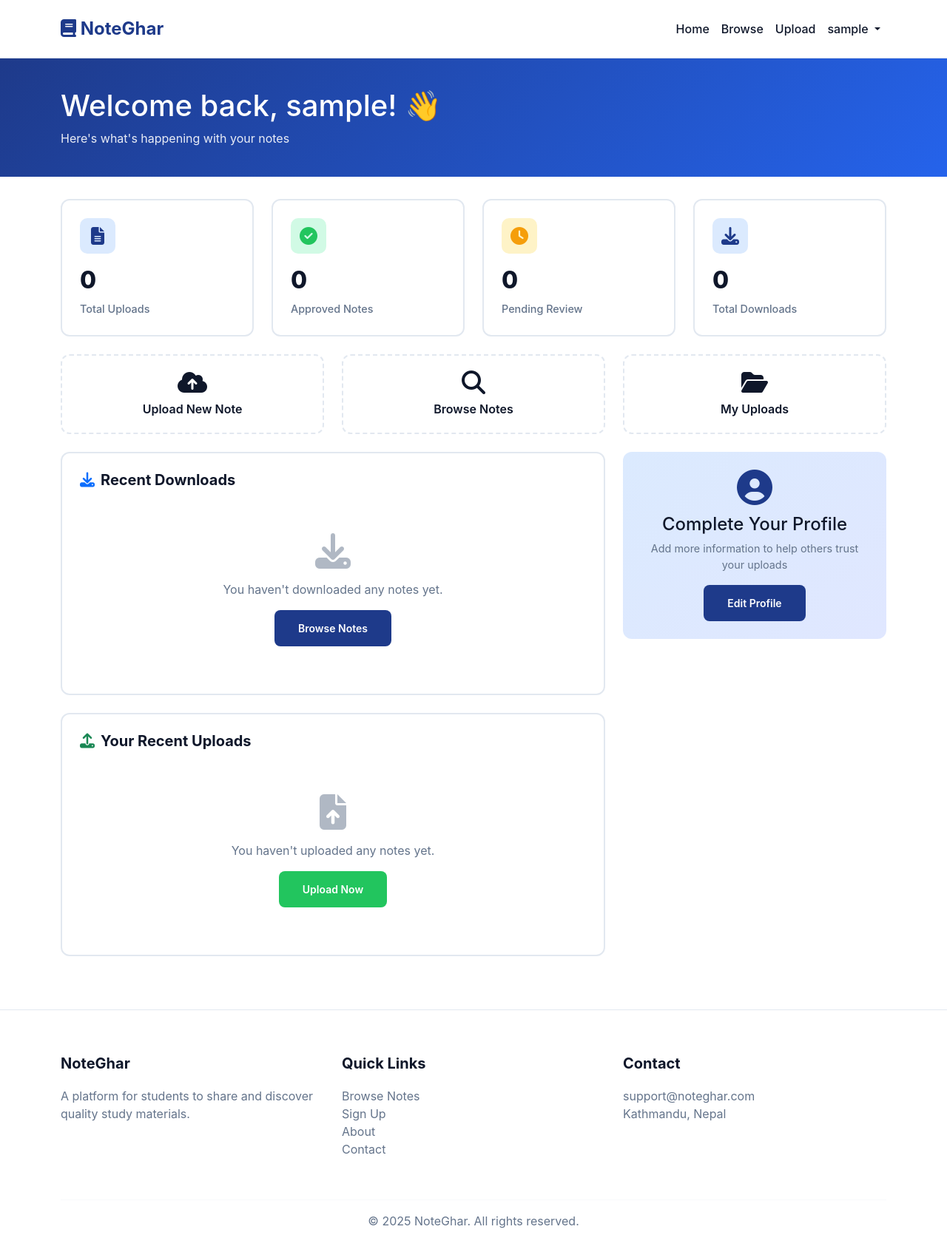
After one commit to w4ib4/Noteghar, a Django app: page / in a window 1280 px wide. The commit adds this page. Shown: the whole page at 74% size. Run offline with Django 5.2, Linux system fonts and the light colour scheme; the visitor is signed in with stand-in values (Sample User, id 1); data that the repository does not hold is empty; parts of the project's set-up code (start-up, migrations or seed data) failed here and were passed over.

Commit message:
fix: landing page and user dashboard templates

```diff
--- a/core/templates/base.html
+++ b/core/templates/base.html
@@ -7,17 +7,17 @@
     <link href="https://cdn.jsdelivr.net/npm/bootstrap@5.3.0/dist/css/bootstrap.min.css" rel="stylesheet">
     <link rel="stylesheet" href="https://cdnjs.cloudflare.com/ajax/libs/font-awesome/6.4.0/css/all.min.css">
     <style>
-        /* Modern color scheme for education platform */
+
         :root {
-            --primary: #1E3A8A;        /* Deep Blue - trust & intelligence */
-            --primary-light: #2563EB;  /* Lighter blue for hover */
-            --secondary: #22C55E;      /* Soft Green - growth & success */
-            --accent: #F59E0B;         /* Warm Amber - energy */
-            --dark: #0f172a;           /* Dark text */
-            --light: #F8FAFC;          /* Light background */
-            --white: #FFFFFF;          /* Pure white */
-            --border: #E2E8F0;         /* Subtle borders */
-            --text-muted: #64748B;     /* Muted text */
+            --primary: #1E3A8A;
+            --primary-light: #2563EB;
+            --secondary: #22C55E;
+            --accent: #F59E0B;
+            --dark: #0f172a;
+            --light: #F8FAFC;
+            --white: #FFFFFF;
+            --border: #E2E8F0;
+            --text-muted: #64748B;
         }
 
         body {
@@ -455,7 +455,7 @@
             </div>
             <hr style="border-color: var(--border);">
             <div class="text-center">
-                <p class="mb-0">&copy; 2024 NoteGhar. All rights reserved.</p>
+                <p class="mb-0">&copy; 2025 NoteGhar. All rights reserved.</p>
             </div>
         </div>
     </footer>
--- /dev/null
+++ b/core/templates/core/dashboard.html
@@ -0,0 +1,331 @@
+{% extends 'base.html' %}
+
+{% block title %}Dashboard - NoteGhar{% endblock %}
+
+{% block extra_css %}
+<style>
+    .dashboard-header {
+        background: linear-gradient(135deg, var(--primary) 0%, var(--primary-light) 100%);
+        color: white;
+        padding: 40px 0;
+        margin-bottom: 30px;
+    }
+
+    .stat-card {
+        background: white;
+        border: 2px solid var(--border);
+        border-radius: 12px;
+        padding: 24px;
+        height: 100%;
+        transition: all 0.3s;
+    }
+
+    .stat-card:hover {
+        border-color: var(--primary);
+        box-shadow: 0 4px 12px rgba(30, 58, 138, 0.1);
+    }
+
+    .stat-icon {
+        width: 48px;
+        height: 48px;
+        border-radius: 10px;
+        display: flex;
+        align-items: center;
+        justify-content: center;
+        font-size: 1.5rem;
+        margin-bottom: 12px;
+    }
+
+    .stat-icon.blue {
+        background: #DBEAFE;
+        color: var(--primary);
+    }
+
+    .stat-icon.green {
+        background: #D1FAE5;
+        color: var(--secondary);
+    }
+
+    .stat-icon.amber {
+        background: #FEF3C7;
+        color: var(--accent);
+    }
+
+    .stat-icon.red {
+        background: #FEE2E2;
+        color: #DC2626;
+    }
+
+    .stat-value {
+        font-size: 2rem;
+        font-weight: 800;
+        color: var(--dark);
+        margin: 8px 0 4px 0;
+    }
+
+    .stat-label {
+        color: var(--text-muted);
+        font-size: 0.9rem;
+        font-weight: 500;
+    }
+
+    .dashboard-card {
+        background: white;
+        border: 2px solid var(--border);
+        border-radius: 12px;
+        padding: 24px;
+        margin-bottom: 24px;
+    }
+
+    .card-header-custom {
+        display: flex;
+        justify-content: between;
+        align-items: center;
+        margin-bottom: 20px;
+    }
+
+    .card-header-custom h3 {
+        font-size: 1.25rem;
+        font-weight: 700;
+        color: var(--dark);
+        margin: 0;
+    }
+
+    .note-item {
+        padding: 16px;
+        border: 1px solid var(--border);
+        border-radius: 8px;
+        margin-bottom: 12px;
+        transition: all 0.2s;
+    }
+
+    .note-item:hover {
+        border-color: var(--primary);
+        background: var(--light);
+    }
+
+    .note-item h5 {
+        font-size: 1rem;
+        font-weight: 600;
+        color: var(--dark);
+        margin-bottom: 4px;
+    }
+
+    .note-item small {
+        color: var(--text-muted);
+    }
+
+    .quick-action-btn {
+        display: flex;
+        align-items: center;
+        justify-content: center;
+        padding: 20px;
+        border: 2px dashed var(--border);
+        border-radius: 12px;
+        text-decoration: none;
+        color: var(--dark);
+        font-weight: 600;
+        transition: all 0.3s;
+        height: 100%;
+    }
+
+    .quick-action-btn:hover {
+        border-color: var(--primary);
+        background: var(--light);
+        color: var(--primary);
+        border-style: solid;
+    }
+
+    .quick-action-btn i {
+        font-size: 2rem;
+        margin-bottom: 8px;
+    }
+
+    .empty-state {
+        text-align: center;
+        padding: 40px 20px;
+        color: var(--text-muted);
+    }
+
+    .empty-state i {
+        font-size: 3rem;
+        margin-bottom: 16px;
+        opacity: 0.5;
+    }
+</style>
+{% endblock %}
+
+{% block content %}
+<!-- Dashboard Header -->
+<div class="dashboard-header">
+    <div class="container">
+        <h1 class="mb-2">Welcome back, {{ user.username }}! 👋</h1>
+        <p class="mb-0" style="opacity: 0.9;">Here's what's happening with your notes</p>
+    </div>
+</div>
+
+<div class="container mb-5">
+    <!-- Stats Cards -->
+    <div class="row g-4 mb-4">
+        <div class="col-md-3 col-sm-6">
+            <div class="stat-card">
+                <div class="stat-icon blue">
+                    <i class="fas fa-file-alt"></i>
+                </div>
+                <div class="stat-value">{{ total_notes }}</div>
+                <div class="stat-label">Total Uploads</div>
+            </div>
+        </div>
+
+        <div class="col-md-3 col-sm-6">
+            <div class="stat-card">
+                <div class="stat-icon green">
+                    <i class="fas fa-check-circle"></i>
+                </div>
+                <div class="stat-value">{{ approved_notes }}</div>
+                <div class="stat-label">Approved Notes</div>
+            </div>
+        </div>
+
+        <div class="col-md-3 col-sm-6">
+            <div class="stat-card">
+                <div class="stat-icon amber">
+                    <i class="fas fa-clock"></i>
+                </div>
+                <div class="stat-value">{{ pending_notes }}</div>
+                <div class="stat-label">Pending Review</div>
+            </div>
+        </div>
+
+        <div class="col-md-3 col-sm-6">
+            <div class="stat-card">
+                <div class="stat-icon blue">
+                    <i class="fas fa-download"></i>
+                </div>
+                <div class="stat-value">{{ total_downloads }}</div>
+                <div class="stat-label">Total Downloads</div>
+            </div>
+        </div>
+    </div>
+
+    <!-- Quick Actions -->
+    <div class="row g-4 mb-4">
+        <div class="col-md-4">
+            <a href="{% url 'notes:upload' %}" class="quick-action-btn">
+                <div class="text-center">
+                    <i class="fas fa-cloud-upload-alt d-block"></i>
+                    Upload New Note
+                </div>
+            </a>
+        </div>
+        <div class="col-md-4">
+            <a href="{% url 'notes:list' %}" class="quick-action-btn">
+                <div class="text-center">
+                    <i class="fas fa-search d-block"></i>
+                    Browse Notes
+                </div>
+            </a>
+        </div>
+        <div class="col-md-4">
+            <a href="{% url 'notes:my_notes' %}" class="quick-action-btn">
+                <div class="text-center">
+                    <i class="fas fa-folder-open d-block"></i>
+                    My Uploads
+                </div>
+            </a>
+        </div>
+    </div>
+
+    <div class="row">
+        <!-- Recent Activity -->
+        <div class="col-lg-8">
+            <!-- Recent Downloads -->
+            <div class="dashboard-card">
+                <div class="card-header-custom">
+                    <h3><i class="fas fa-download text-primary me-2"></i>Recent Downloads</h3>
+                </div>
+
+                {% if recent_downloads %}
+                    {% for download in recent_downloads %}
+                    <div class="note-item">
+                        <div class="d-flex justify-content-between align-items-start">
+                            <div>
+                                <h5>{{ download.note.title }}</h5>
+                                <small>
+                                    <i class="fas fa-book text-muted me-1"></i> {{ download.note.subject.name }}
+                                    <span class="mx-2">•</span>
+                                    <i class="fas fa-calendar text-muted me-1"></i> {{ download.downloaded_at|date:"M d, Y" }}
+                                </small>
+                            </div>
+                            <a href="{% url 'notes:detail' download.note.pk %}" class="btn btn-sm btn-outline-primary">
+                                View
+                            </a>
+                        </div>
+                    </div>
+                    {% endfor %}
+                {% else %}
+                    <div class="empty-state">
+                        <i class="fas fa-download"></i>
+                        <p>You haven't downloaded any notes yet.</p>
+                        <a href="{% url 'notes:list' %}" class="btn btn-primary btn-sm">Browse Notes</a>
+                    </div>
+                {% endif %}
+            </div>
+
+            <!-- Recent Uploads -->
+            <div class="dashboard-card">
+                <div class="card-header-custom">
+                    <h3><i class="fas fa-upload text-success me-2"></i>Your Recent Uploads</h3>
+                </div>
+
+                {% if recent_uploads %}
+                    {% for note in recent_uploads %}
+                    <div class="note-item">
+                        <div class="d-flex justify-content-between align-items-start">
+                            <div class="flex-grow-1">
+                                <h5>{{ note.title }}</h5>
+                                <small>
+                                    <i class="fas fa-book text-muted me-1"></i> {{ note.subject.name }}
+                                    <span class="mx-2">•</span>
+                                    <i class="fas fa-download text-muted me-1"></i> {{ note.download_count }} downloads
+                                </small>
+                            </div>
+                            <div>
+                                {% if note.status == 'approved' %}
+                                    <span class="badge bg-success">Approved</span>
+                                {% elif note.status == 'pending' %}
+                                    <span class="badge bg-warning text-dark">Pending</span>
+                                {% else %}
+                                    <span class="badge bg-danger">Rejected</span>
+                                {% endif %}
+                            </div>
+                        </div>
+                    </div>
+                    {% endfor %}
+                {% else %}
+                    <div class="empty-state">
+                        <i class="fas fa-file-upload"></i>
+                        <p>You haven't uploaded any notes yet.</p>
+                        <a href="{% url 'notes:upload' %}" class="btn btn-success btn-sm">Upload Now</a>
+                    </div>
+                {% endif %}
+            </div>
+        </div>
+
+        <!-- Sidebar -->
+        <div class="col-lg-4">
+            <!-- Profile Completion -->
+            <div class="dashboard-card" style="background: linear-gradient(135deg, #DBEAFE 0%, #E0E7FF 100%); border: none;">
+                <div class="text-center">
+                    <i class="fas fa-user-circle" style="font-size: 3rem; color: var(--primary); margin-bottom: 12px;"></i>
+                    <h4 style="color: var(--dark); margin-bottom: 8px;">Complete Your Profile</h4>
+                    <p style="color: var(--text-muted); font-size: 0.9rem; margin-bottom: 16px;">
+                        Add more information to help others trust your uploads
+                    </p>
+                    <a href="{% url 'accounts:profile' %}" class="btn btn-primary btn-sm">Edit Profile</a>
+                </div>
+            </div>
+        </div>
+    </div>
+</div>
+{% endblock %}
```
